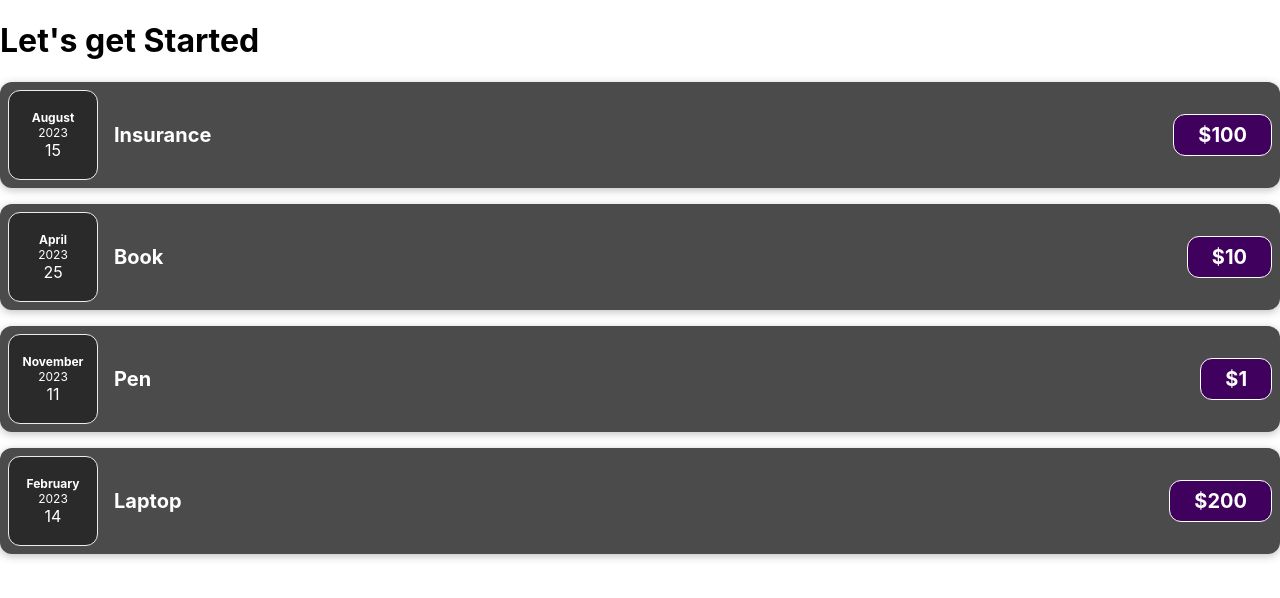
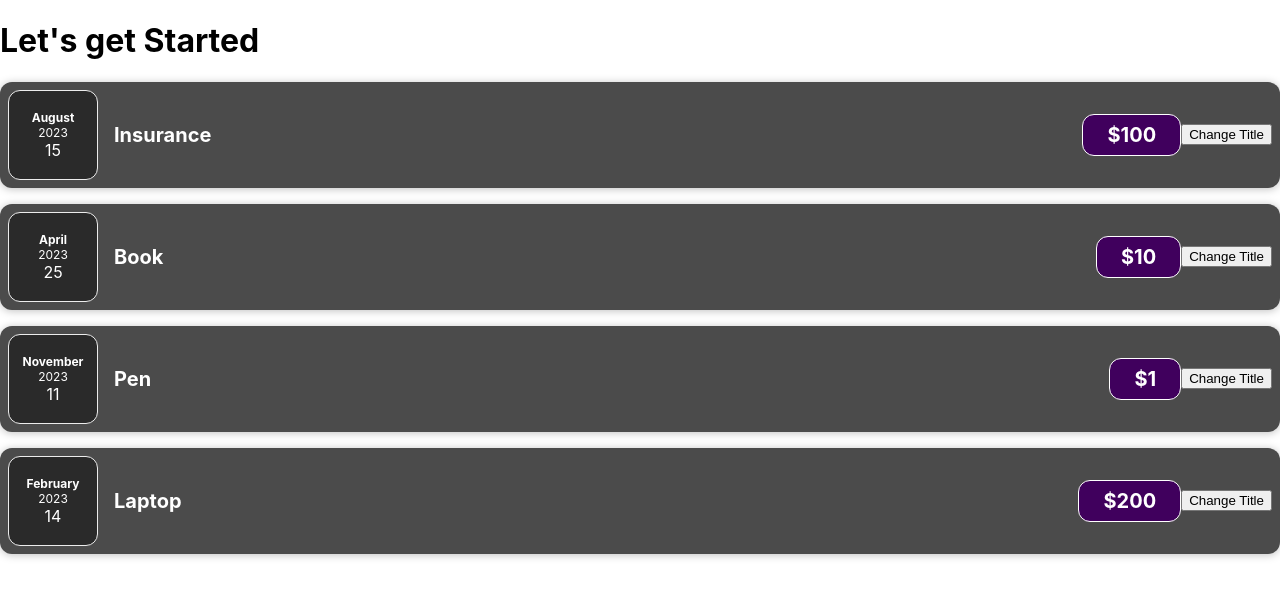
Before and after one commit to vaibhavj20/Sharpener-React, a React (Create React App) app: page / in a window 1280 px wide. Shown: the top 598 px of the page. Built offline with nearby package versions, Linux system fonts and the light colour scheme.

Commit message:
Listening for Events

```diff
--- a/src/App.js
+++ b/src/App.js
@@ -1,5 +1,5 @@
-import ExpenseItem from "./components/ExpenseItem";
-import Expenses from "./components/Expenses";
+// import ExpenseItem from "./components/ExpenseItem";
+import Expenses from "./components/Expenses/Expenses";
 
 function App() {
   const expenses = [
--- a/src/components/ExpenseItem.js
+++ b/src/components/Expenses/ExpenseItem.js
@@ -1,15 +1,21 @@
 import "./ExpenseItem.css";
 import ExpenseDate from "./ExpenseDate";
+import Card from "../UI/Card";
 
 function ExpenseItem(props) {
+  function buttonClickHandler(event) {
+    console.log("Button clicked");
+  }
+
   return (
-    <div className="expense-item">
-      <ExpenseDate date={props.date}></ExpenseDate>
+    <Card className="expense-item">
+      <ExpenseDate date={props.date} />
       <div className="expense-item__description">
         <h2>{props.title}</h2>
         <div className="expense-item__price">${props.price}</div>
       </div>
-    </div>
+      <button onClick={buttonClickHandler}>Change Title</button>
+    </Card>
   );
 }
 
--- /dev/null
+++ b/src/components/UI/Card.css
@@ -0,0 +1,4 @@
+.card {
+  border-radius: 12px;
+  box-shadow: 0 1px 8px rgba(0, 0, 0, 0.25);
+}
--- /dev/null
+++ b/src/components/UI/Card.js
@@ -0,0 +1,8 @@
+import "./Card.css";
+
+function Card(props) {
+  const classes = "card " + props.className;
+  return <div className={classes}>{props.children}</div>;
+}
+
+export default Card;
```
Also changed, not shown: src/components/Expenses/ExpenseDate.css (renamed from src/components/ExpenseDate.css), src/components/Expenses/ExpenseDate.js (renamed from src/components/ExpenseDate.js), src/components/Expenses/ExpenseItem.css (renamed from src/components/ExpenseItem.css), src/components/Expenses/Expenses.css (renamed from src/components/Expenses.css), src/components/Expenses/Expenses.js (renamed from src/components/Expenses.js).
